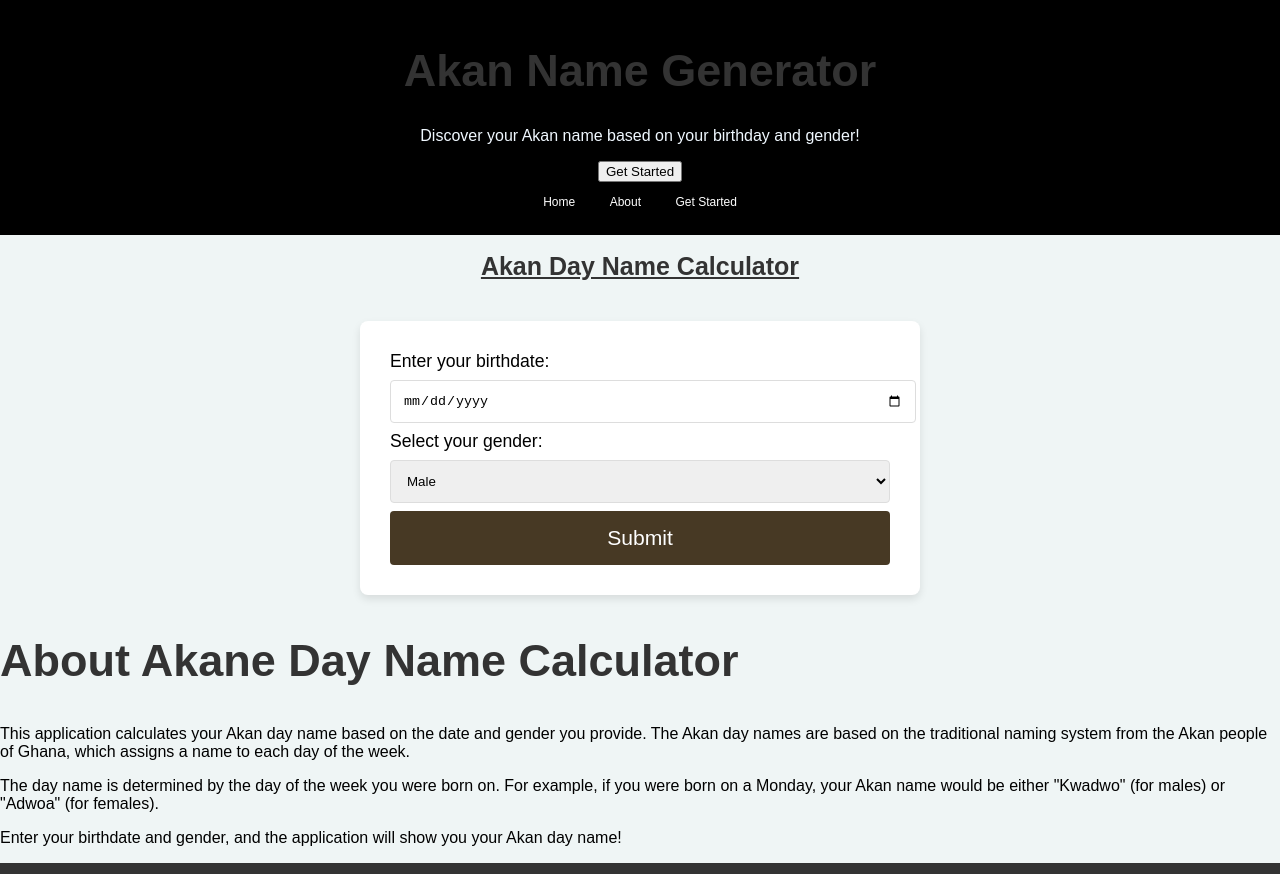
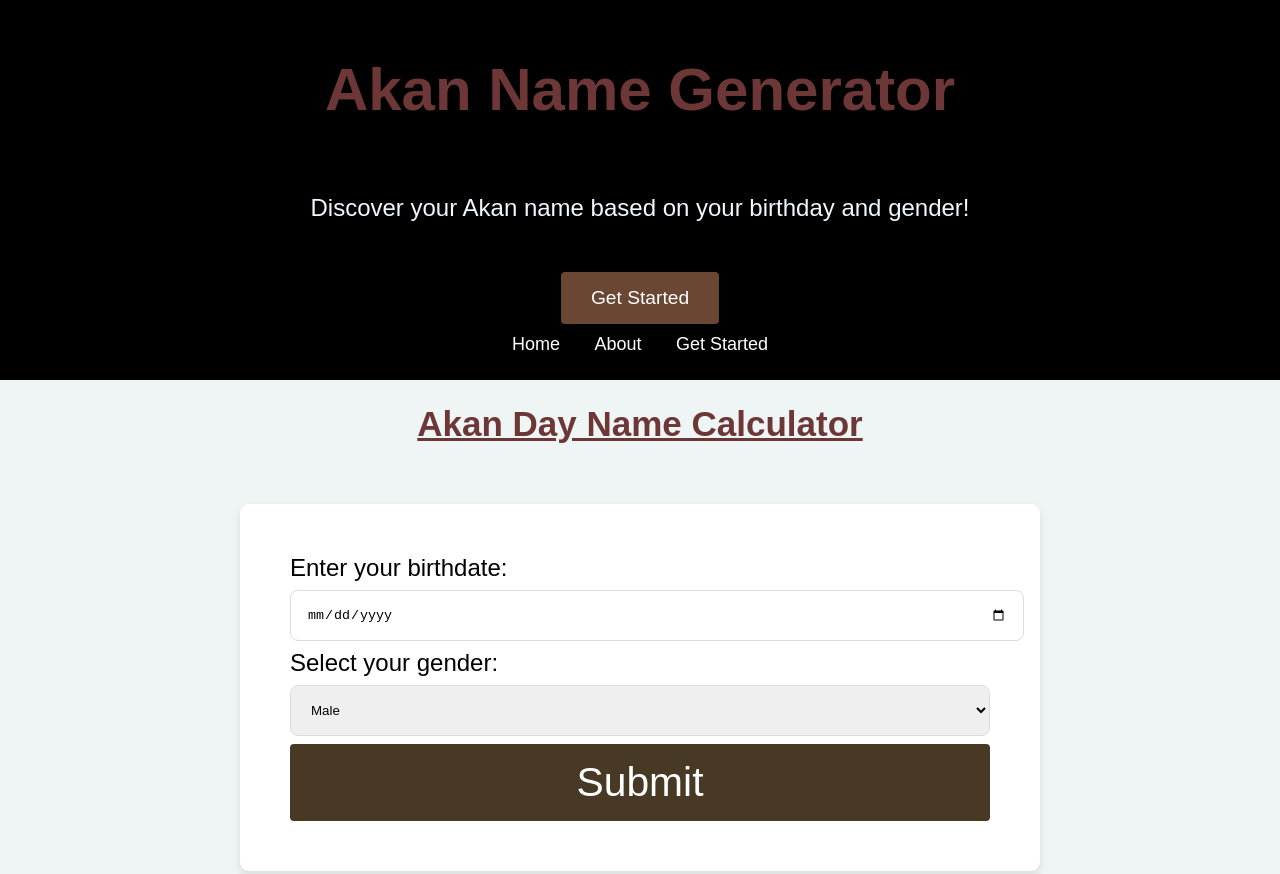
Before and after one commit to PaulAshton1/assignment-project-week-3, a plain HTML site: page index.html in a window 1280 px wide. Shown: the top 874 px of the page. Drawn offline with Linux system fonts and the light colour scheme.

Commit message:
update file

```diff
--- a/index.css
+++ b/index.css
@@ -13,9 +13,28 @@
         }
 
                 h1,
-                h2 {
-                    color: #333;
-                    font-size: 45px;
+               header h2 {
+                    color: #6d3737;
+                    font-size: 60px;
+                }
+
+                p {
+                    font-size: 35px;
+                }
+
+                .cta-button {
+                    padding: 15px 30px;
+                    font-size: 1.2em;
+                    background-color: rgb(105, 71, 50);
+                    color: #ffffff;
+                    border: none;
+                    border-radius: 4px;
+                    cursor: pointer;
+                }
+
+                .cta-button:hover {
+                    background-color: #45a049;
+                    color: white;
                 }
 
                 /* Navbar */
@@ -29,7 +48,7 @@
                     color: white;
                     text-decoration: none;
                     margin: 0 15px;
-                    font-size: 12px;
+                    font-size: 18px;
 
                 }
 
@@ -38,7 +57,7 @@
                 }
 
                 form h1 {
-                    font-size: 25px;
+                    font-size: 35px;
                     text-decoration: underline;
                     text-align: center;
                 }
@@ -46,23 +65,23 @@
 
                    .akanForm {
                        background-color: white;
-                       padding: 30px;
-                       border-radius: 8px;
+                       padding: 50px;
+                       border-radius: 9px;
                        box-shadow: 0 4px 8px rgba(0, 0, 0, 0.1);
-                       max-width: 500px;
-                       margin: 40px auto;
+                       max-width: 700px;
+                       margin: 60px auto;
                    }
 
                     .akanForm{
-                    font-size: 1.1em;
+                    font-size: 1.5em;
                     }
 
                     .akanForm input,
                     .akanForm select {
-                        padding: 12px;
+                        padding: 16px;
                         margin: 8px 0;
                         border: 1px solid #ddd;
-                        border-radius: 4px;
+                        border-radius: 8px;
                         width: 100%;
                     }
 
@@ -74,7 +93,7 @@
                         border-radius: 4px;
                         cursor: pointer;
                         width: 100%;
-                        font-size: 1.2em;
+                        font-size: 1.7em;
                     }
 
                     .akaneForm button:hover {
@@ -82,22 +101,27 @@
                     }
 
 
-                   #about {
+                   /* section #about {
                         background-color: #eef;
                         padding: 30px;
                         margin: 40px 0;
                         text-align: center;
                         border-radius: 8px;
-                   }
+                   }         */
 
-                    #about h2 {
-                        font-size: 2em;
+                    h2 {
+                        font-size: 3rem;
                         margin-bottom: 20px;
+                        text-align: center;
+                     text-decoration: underline;
                     }
 
-                    #about p {
-                        font-size: 1.1em;
+                 p {
+                        font-size: 1.5rem;
                         margin-bottom: 20px;
+                        text-align: center;
+                        padding: 30px;
+                        border-radius: 8px;
                     }
                    .results1{
                         justify-content: center;
--- a/index.html
+++ b/index.html
@@ -20,8 +20,8 @@
 
     <nav>
         <a href="#">Home</a>
-        <a href="#aboutSection">About</a>
-        <a href="#formContainer">Get Started</a>
+        <a href="#about">About</a>
+        <a href="#akanForm">Get Started</a>
     </nav>
 
 
@@ -56,7 +56,7 @@
         <div class="results1">
         <p id="submit"></p>
         </div>
-     <section>
+
         <section id="#about">
                 <h2>About Akane Day Name Calculator</h2>
                 <p>This application calculates your Akan day name based on the date and gender you provide. The Akan day names are
@@ -65,7 +65,7 @@
                 <p>The day name is determined by the day of the week you were born on. For example, if you were born on a
                     Monday, your Akan name would be either "Kwadwo" (for males) or "Adwoa" (for females).</p>
                 <p>Enter your birthdate and gender, and the application will show you your Akan day name!</p>
-                </section>
+
             </section>
 
 
--- a/index3.css
+++ /dev/null
@@ -1,120 +0,0 @@
-        body {
-            font-family: "Roboto",sans-serif;
-            margin:0 px;
-            padding: 0 px;
-
-        }
-
-        header{
-                background-color: #333;
-                /* width:100%; */
-                padding: 15px 0;
-                text-align: center;
-                font-size: 15px;
-                color: rgb(156, 152, 152);
-        }
-
- /* .hero {
-     background-color: #161816;
-     color: white;
-     text-align: center;
-     width: 100%;
-
- }
-
- .hero h1 {
-     font-size: 3em;
-     margin-bottom: 20px;
- }
-
- .hero p {
-     font-size: 1.2em;
-     margin-bottom: 40px;
- }
-
- /* nav {
-
-        width: 30%;
-        height: 300px;
-        background: #42323a;
-        padding: 20px;
-        justify-content: space-between;
-        color: rgb(6, 6, 8);
-        margin: auto;
-
-} */
-
-/*
-nav ul {
-        list-style-type: none;
-            padding: 10px;
-}
-
-a{
-    text-align: center;
-}
-
-li{
-    list-style: none;
-    display: inline-block;
-
-} */
-
-/* nav ul li a:hover {
-    color: black;
-    transition: 5s ease-in-out;
-} */
-
-/* article{
-    float : left;
-    padding: 20px;
-    width: 70%;
-    background-color: #f1f1f1;
-    height: 300px;
-} */
-/*
- body {
-     font-family: Arial, sans-serif;
-     margin: 20px;
-     padding: 20px;
- }
-
- input,
- select,
- button {
-     padding: 10px;
-     margin: 10px 0;
-     font-size: 16px;
- }
-
- #result {
-     margin-top: 20px;
-     font-size: 18px;
-     font-weight: bold;
- }
-
-  #about{
-      display: none;
-      position: fixed;
-      z-index: 1;
-      left: 0;
-      top: 0;
-      width: 100%;
-      height: 100%;
-      background-color: rgba(0, 0, 0, 0.4);
-      overflow: auto;
-  } */
-
-/* .about{
-    padding: 50px;
-    text-align: center;
-    background-color: #666;
-    color: white;
-} */
-
-/* footer {
-    background-color: #333;
-    color: white;
-    padding: 20px 0;
-    text-align: center;
-} */
```
Also changed, not shown: new.html (deleted, +0 -37 lines).
